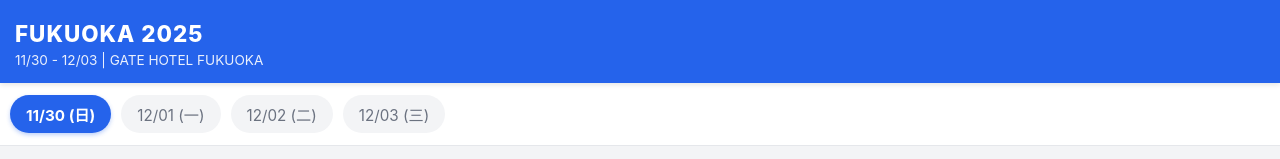
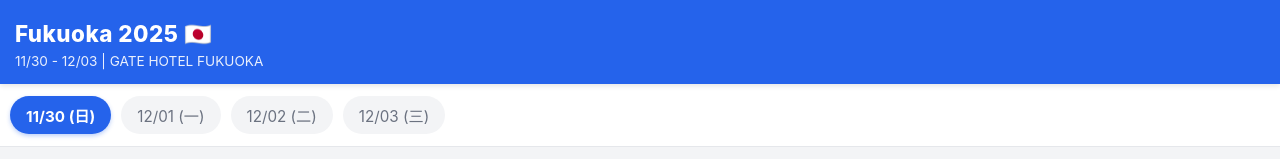
Before and after one commit to phroyal/Fukuoka25, a plain HTML site: page index.html in a window 1280 px wide. Shown: the top 159 px of the page. Drawn offline with Linux system fonts and the light colour scheme.

Commit message:
Update index.html

```diff
--- a/index.html
+++ b/index.html
@@ -25,7 +25,8 @@
         /* Header */
         header { background: var(--primary); color: white; padding: 20px 15px 15px; position: sticky; top: 0; z-index: 100; box-shadow: 0 2px 5px rgba(0,0,0,0.1); }
         .header-top { display: flex; justify-content: space-between; align-items: center; }
-        .app-title { font-size: 1.4rem; font-weight: 800; letter-spacing: 1px; }
+        /* Title Style */
+        .app-title { font-size: 1.4rem; font-weight: 800; letter-spacing: 0.5px; display: flex; align-items: center; gap: 8px; }
         .trip-info { font-size: 0.85rem; opacity: 0.9; margin-top: 5px; }
 
         /* Views & Tabs */
@@ -103,7 +104,7 @@
 
     <header>
         <div class="header-top">
-            <div class="app-title">FUKUOKA 2025</div>
+            <div class="app-title">Fukuoka 2025 🇯🇵</div>
         </div>
         <div class="trip-info">11/30 - 12/03 | GATE HOTEL FUKUOKA</div>
     </header>
```
